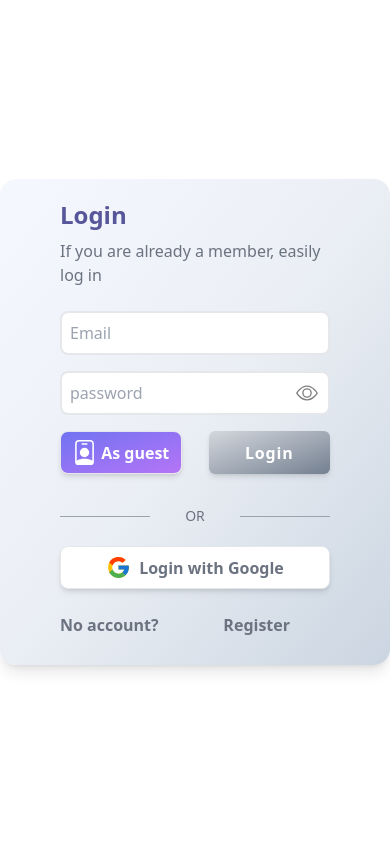
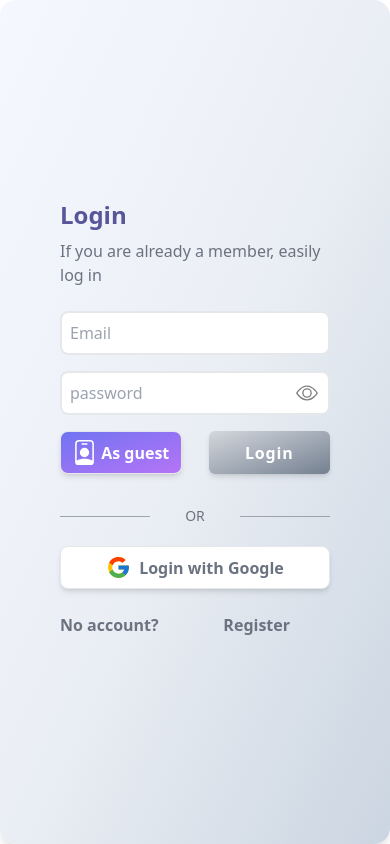
Before and after one commit to santiagomanso/login-app, a React (Create React App) app: page / in a window 390 px wide. Built offline with nearby package versions, Linux system fonts and the light colour scheme.

Commit message:
🎨 reworked/ height phones

```diff
--- a/src/components/LoginForm.jsx
+++ b/src/components/LoginForm.jsx
@@ -3,9 +3,9 @@ import loginPNG from '../assets/login.jpg'
 const LoginForm = () => {
   return (
     <section className='min-h-screen flex items-center justify-center md:px-10'>
-      <div className='bg-gradient-to-br from-indigo-100/30 via-slate-200/70 to-slate-300 md:to-rose-200/70 flex rounded-2xl max-w-6xl p-5 shadow-lg items-stretch'>
+      <div className='bg-gradient-to-br from-indigo-100/30 via-slate-200/70 to-slate-300 md:to-rose-200/70 flex rounded-2xl max-w-6xl p-5 shadow-lg items-stretch h-screen md:h-auto w-full md:w-auto '>
         {/* form container */}
-        <div className='md:w-[45%] px-10'>
+        <div className='w-full md:w-[45%] px-10 flex flex-col justify-center'>
           <h2 className='font-bold text-2xl text-indigo-900/80 select-none'>
             Login
           </h2>
```
Also changed, not shown: public/index.html (+0 -10 lines).
